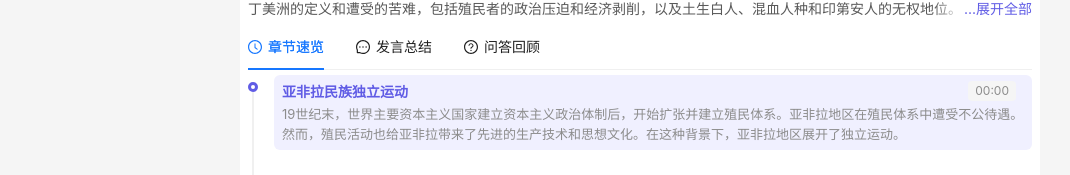
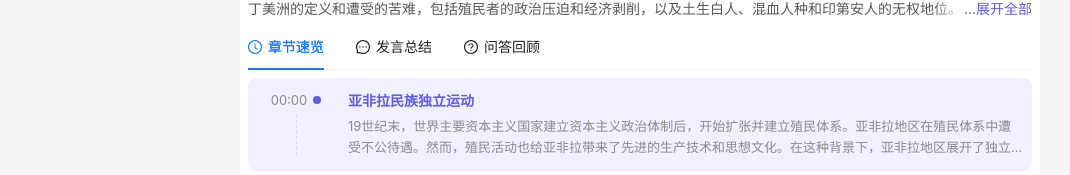
Before and after one commit to yy991207/ali, a React (Vite) app: page / in a window 1280 px wide. Shown: the part 609-784 px from the top of the page, without its empty margins (0-1070 px from the left). Built offline with nearby package versions, Linux system fonts and the light colour scheme.

Commit message:
feat(SmartOverview): 重新设计章节速览组件样式和布局
重构章节速览组件，采用新的时间轴设计，包含时间戳、圆点标记和虚线连接线
添加悬停效果和回顾按钮，优化视觉层次和交互体验

```diff
--- a/src/components/SmartOverview/index.css
+++ b/src/components/SmartOverview/index.css
@@ -180,23 +180,80 @@
 }
 
 /* 章节速览样式 */
-.agenda-timeline {
-  padding-top: 4px;
+.agenda-list {
+  display: flex;
+  flex-direction: column;
+  gap: 0;
 }
 
 .agenda-item {
   cursor: pointer;
-  padding: 6px 8px;
-  border-radius: 6px;
-  transition: all 0.2s ease;
+  padding: 12px 8px;
+  border-radius: 8px;
+  transition: all 0.3s ease;
+  display: flex;
+  align-items: flex-start;
+  gap: 12px;
+  position: relative;
 }
 
 .agenda-item:hover {
-  background: #f5f5f5;
+  background: #f5f5ff;
+  box-shadow: 0 2px 12px rgba(96, 92, 229, 0.1);
+  transform: translateY(-1px);
 }
 
 .agenda-item.active {
   background: #f0f0ff;
+}
+
+/* 左侧时间单元（时间戳 + 原点 + 虚线） */
+.agenda-time-unit {
+  display: flex;
+  flex-direction: column;
+  align-items: center;
+  width: 80px;
+  flex-shrink: 0;
+}
+
+/* 时间戳和原点一行 */
+.agenda-time-row {
+  display: flex;
+  align-items: center;
+  gap: 6px;
+}
+
+/* 时间戳 */
+.agenda-time-left {
+  font-size: 13px;
+  color: #8c8c8c;
+  text-align: right;
+}
+
+.timeline-dot {
+  width: 8px;
+  height: 8px;
+  border-radius: 50%;
+  background: #d9d9d9;
+  flex-shrink: 0;
+}
+
+.timeline-dot.active {
+  background: #605ce5;
+}
+
+.timeline-line {
+  width: 1px;
+  flex: 1;
+  border-left: 1px dashed #d9d9d9;
+  margin: 4px 0;
+  min-height: 40px;
+}
+
+/* 内容区域 */
+.agenda-content {
+  flex: 1;
+  min-width: 0;
 }
 
 .agenda-header {
@@ -204,31 +261,40 @@
   justify-content: space-between;
   align-items: flex-start;
   gap: 8px;
-  margin-bottom: 2px;
+  margin-bottom: 4px;
 }
 
 .agenda-title {
   font-size: 14px;
   flex: 1;
+  color: #262626;
 }
 
 .agenda-item.active .agenda-title {
   color: #605ce5;
 }
 
-.agenda-time {
+/* 回顾图标 */
+.review-icon {
   font-size: 12px;
-  color: #8c8c8c;
-  background: #f5f5f5;
-  border: none;
+  color: #605ce5;
+  display: flex;
+  align-items: center;
+  gap: 4px;
+  opacity: 0;
+  transition: opacity 0.2s ease;
   flex-shrink: 0;
+}
+
+.agenda-item:hover .review-icon {
+  opacity: 1;
 }
 
 .agenda-summary {
   font-size: 13px;
   color: #8c8c8c;
   margin-bottom: 0 !important;
-  line-height: 1.5;
+  line-height: 1.6;
 }
 
 /* 发言总结样式 */
--- a/src/components/SmartOverview/index.tsx
+++ b/src/components/SmartOverview/index.tsx
@@ -40,27 +40,43 @@ export default function SmartOverview({
     return currentMs >= item.time && currentMs <= item.endTime
   }
 
-  // 构建 Timeline items 数组
-  const timelineItems = agendaItems.map((item) => {
+  // 渲染章节速览列表
+  const renderAgendaList = () => (
+    <div className="agenda-list">
+      {agendaItems.map((item, index) => {
         const isActive = isActiveAgenda(item)
+        const isLast = index === agendaItems.length - 1
 
-    return {
-      key: item.id,
-      color: isActive ? '#605ce5' : 'gray',
-      children: (
+        return (
           <div
+            key={item.id}
             className={`agenda-item ${isActive ? 'active' : ''}`}
             onClick={() => onAgendaClick?.(item)}
           >
+            {/* 左侧时间单元（时间戳 + 原点 + 虚线） */}
+            <div className="agenda-time-unit">
+              <div className="agenda-time-row">
+                {item.time !== undefined && (
+                  <div className="agenda-time-left">
+                    {formatTimeFromMs(item.time)}
+                  </div>
+                )}
+                <div className={`timeline-dot ${isActive ? 'active' : ''}`} />
+              </div>
+              {!isLast && <div className="timeline-line" />}
+            </div>
+
+            {/* 内容区域 */}
+            <div className="agenda-content">
               <div className="agenda-header">
                 <Text className="agenda-title" strong={isActive}>
                   {item.value}
                 </Text>
-            {item.time !== undefined && (
-              <Tag className="agenda-time">
-                {formatTimeFromMs(item.time)}
-              </Tag>
-            )}
+                {/* 回顾图标 */}
+                <span className="review-icon">
+                  <ClockCircleOutlined />
+                  回顾
+                </span>
               </div>
 
               {item.summary && (
@@ -72,9 +88,11 @@ export default function SmartOverview({
                 </Paragraph>
               )}
             </div>
+          </div>
         )
-    }
-  })
+      })}
+    </div>
+  )
 
   const tabItems = [
     {
@@ -85,9 +103,7 @@ export default function SmartOverview({
           章节速览
         </span>
       ),
-      children: (
-        <Timeline className="agenda-timeline" items={timelineItems} />
-      )
+      children: renderAgendaList()
     },
     {
       key: 'summary',
```
Lines whose indentation alone changed are shown as unchanged.
